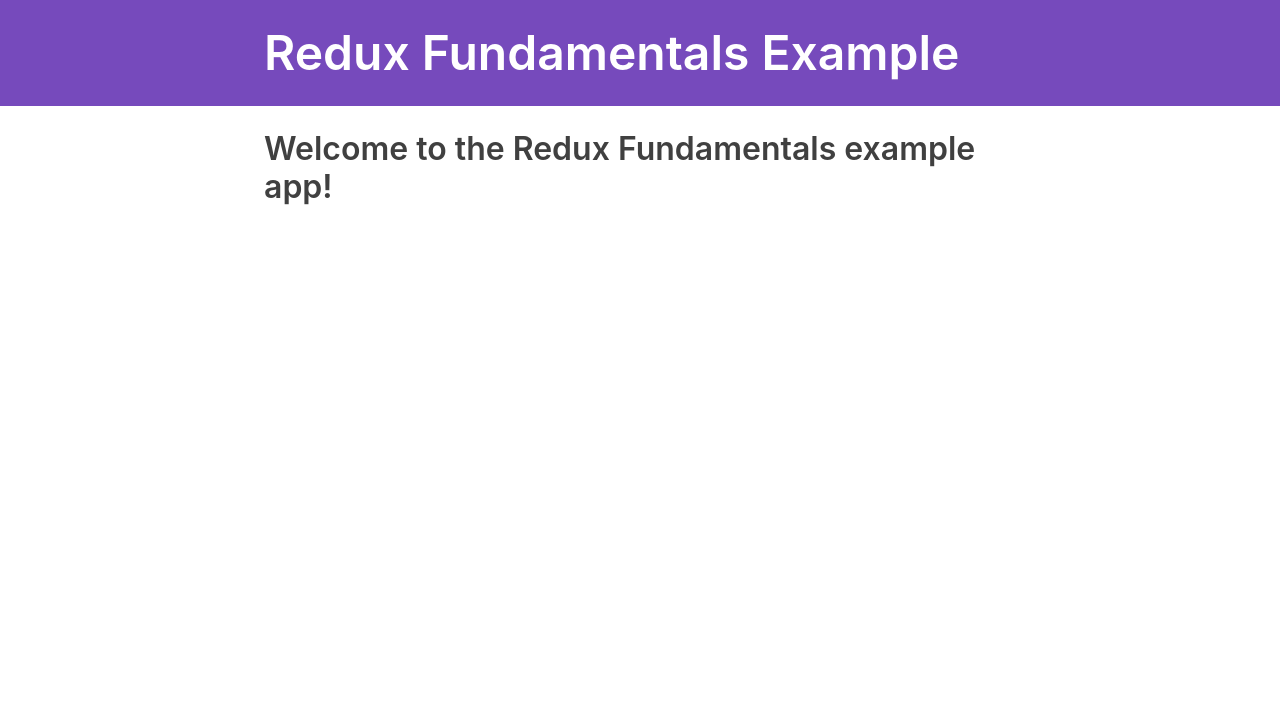
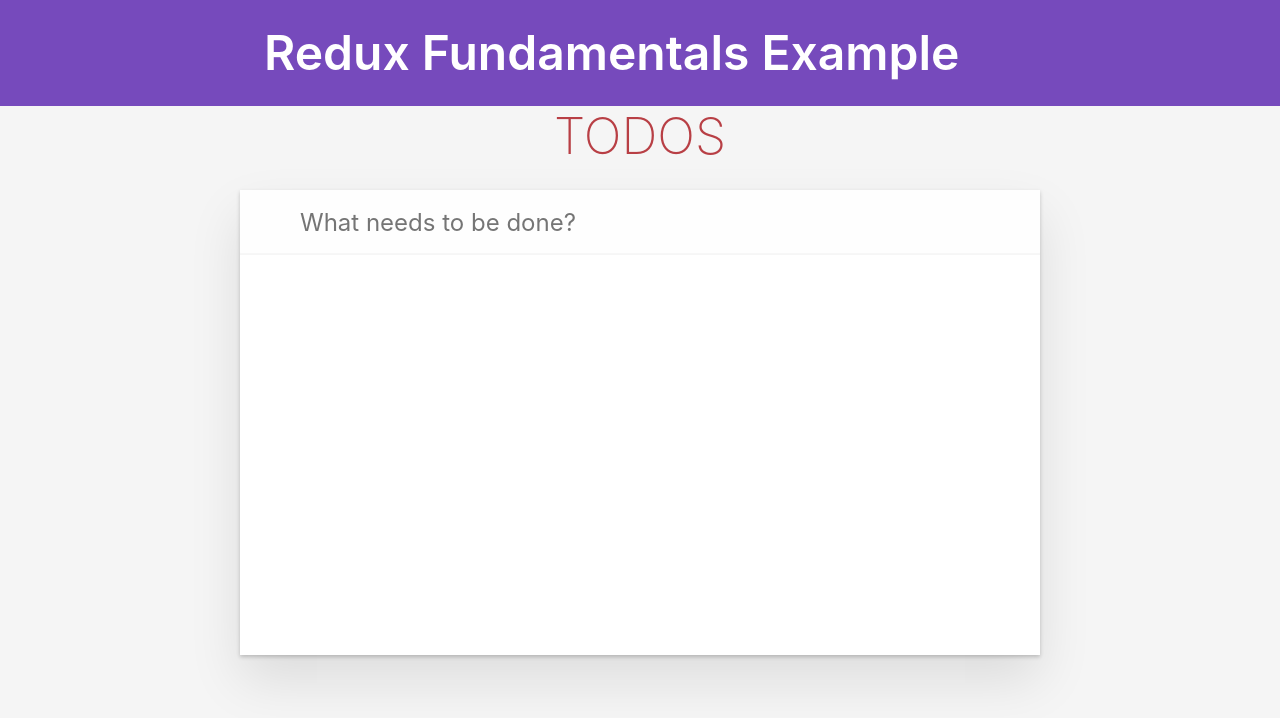
Before and after one commit to thanhlongnguyen140499/redux-fundamental-docs-sample, a React (Create React App) app: page / in a window 1280 px wide. Shown: the top 718 px of the page. Built offline with nearby package versions, Linux system fonts and the light colour scheme; what miragejs would draw is missing.

Commit message:
master: update - show todo list

```diff
--- a/package.json
+++ b/package.json
@@ -11,6 +11,7 @@
     "miragejs": "^0.1.35",
     "react": "^16.13.1",
     "react-dom": "^16.13.1",
+    "react-redux": "^8.0.5",
     "react-scripts": "3.4.3",
     "redux": "^4.2.1",
     "redux-devtools-extension": "^2.13.9",
--- a/src/App.js
+++ b/src/App.js
@@ -1,4 +1,6 @@
 import React from 'react'
+import TodoList from './features/todos/TodoList'
+import Header from './features/header/Header'
 
 function App() {
   return (
@@ -6,15 +8,17 @@ function App() {
       <nav>
         <section>
           <h1>Redux Fundamentals Example</h1>
-
-          <div className="navContent">
-            <div className="navLinks"></div>
+        </section>
+      </nav>
+      <main>
+        <section className="medium-container">
+          <h2>TODOS</h2>
+          <div className="todoapp">
+            <Header />
+            <TodoList />
           </div>
         </section>
-      </nav>
-      <section>
-        <h2>Welcome to the Redux Fundamentals example app!</h2>
-      </section>
+      </main>
     </div>
   )
 }
--- /dev/null
+++ b/src/features/filters/colors.js
@@ -0,0 +1,3 @@
+export const availableColors = ['green', 'blue', 'orange', 'purple', 'red']
+
+export const capitalize = (s) => s[0].toUpperCase() + s.slice(1)
--- /dev/null
+++ b/src/features/header/Header.js
@@ -0,0 +1,33 @@
+import React, { useState } from 'react'
+import { useDispatch } from 'react-redux'
+
+const Header = () => {
+  const [text, setText] = useState('')
+  const dispatch = useDispatch()
+
+  const handleChange = (e) => setText(e.target.value)
+
+  const handleKeyDown = (e) => {
+    // If pressed the Enter key:
+    const trimmedText = text.trim()
+    if (e.which === 13 && trimmedText) {
+      dispatch({ type: 'todos/todoAdded', payload: trimmedText })
+      //   And clear out the text input
+      setText('')
+    }
+  }
+
+  return (
+    <header className="header">
+      <input
+        className="new-todo"
+        placeholder="What needs to be done?"
+        value={text}
+        onChange={handleChange}
+        onKeyDown={handleKeyDown}
+      />
+    </header>
+  )
+}
+
+export default Header
--- /dev/null
+++ b/src/features/todos/TodoList.js
@@ -0,0 +1,18 @@
+import React from 'react'
+import { useSelector } from 'react-redux'
+import TodoListItem from './TodoListItem'
+
+const selectTodoIds = (state) => state.todos.map((todo) => todo.id)
+
+const TodoList = () => {
+  const todoIds = useSelector(selectTodoIds)
+
+  // since `todos` is an array, we can loop over it
+  const renderedListItems = todoIds.map((todoId) => {
+    return <TodoListItem key={todoId} todo={todoId} />
+  })
+
+  return <ul className="todo-list">{renderedListItems}</ul>
+}
+
+export default TodoList
--- /dev/null
+++ b/src/features/todos/TodoListItem.js
@@ -0,0 +1,51 @@
+import React from 'react'
+import { useSelector } from 'react-redux'
+import { availableColors, capitalize } from '../filters/colors'
+import { ReactComponent as TimesSolid } from './times-solid.svg'
+
+const selectTodoById = (state, todoId) => {
+  return state.todos.find((todo) => todo.id === todoId)
+}
+
+const colorOptions = availableColors.map((c) => (
+  <option key={c} value={c}>
+    {capitalize(c)}
+  </option>
+))
+
+const TodoListItem = ({ id }) => {
+  const todo = useSelector((state) => selectTodoById(state, id))
+  const { text, completed, color } = todo
+
+  return (
+    <li>
+      <div className="view">
+        <div className="segment label">
+          <input
+            className="toggle"
+            type="checkbox"
+            checked={completed}
+            onChange={() => {}}
+          />
+          <div className="todo-text">{text}</div>
+        </div>
+        <div className="segment buttons">
+          <select
+            className="colorPicker"
+            value={color}
+            style={{ color }}
+            onChange={() => {}}
+          >
+            <option value=""></option>
+            {colorOptions}
+          </select>
+          <button className="destroy" onClick={() => {}}>
+            <TimesSolid />
+          </button>
+        </div>
+      </div>
+    </li>
+  )
+}
+
+export default TodoListItem
--- a/src/features/todos/todosSlice.js
+++ b/src/features/todos/todosSlice.js
@@ -1,7 +1,7 @@
 const initialState = [
-  { id: 0, text: 'Learn React', completed: true },
-  { id: 1, text: 'Learn Redux', completed: false, color: 'purple' },
-  { id: 2, text: 'Build something fun!', completed: false, color: 'blue' },
+  // { id: 0, text: 'Learn React', completed: true },
+  // { id: 1, text: 'Learn Redux', completed: false, color: 'purple' },
+  // { id: 2, text: 'Build something fun!', completed: false, color: 'blue' },
 ]
 
 function nextTodoId(todos) {
--- a/src/index.js
+++ b/src/index.js
@@ -6,6 +6,7 @@ import App from './App'
 import './api/server'
 
 import store from './store'
+import { Provider } from 'react-redux'
 
 // Log the initial state
 // console.log('Initial state: ', store.getState())
@@ -13,13 +14,13 @@ import store from './store'
 
 // Every time the state changes, log it
 // Note that subscribe() returns a function for unregistering the listener
-const unsubscribe = store.subscribe(() =>
-  console.log('State after dispatch: ', store.getState())
-)
+// const unsubscribe = store.subscribe(() =>
+//   console.log('State after dispatch: ', store.getState())
+// )
 
-console.log('Dispatching action')
-store.dispatch({ type: 'todos/todoAdded', payload: 'Learn about actions' })
-console.log('Dispatch complete')
+// console.log('Dispatching action')
+// store.dispatch({ type: 'todos/todoAdded', payload: 'Learn about actions' })
+// console.log('Dispatch complete')
 
 // store.dispatch({ type: 'todos/todoAdded', payload: 'Learn about reducers' })
 // store.dispatch({ type: 'todos/todoAdded', payload: 'Learn about stores' })
@@ -34,9 +35,8 @@ console.log('Dispatch complete')
 //   payload: { color: 'red', changeType: 'added' }
 // })
 
-
 // Stop listening to state updates
-unsubscribe()
+// unsubscribe()
 
 // Dispatch one more action to see what happens
 
@@ -44,7 +44,9 @@ unsubscribe()
 
 ReactDOM.render(
   <React.StrictMode>
-    <App />
+    <Provider store={store}>
+      <App />
+    </Provider>
   </React.StrictMode>,
   document.getElementById('root')
 )
```
Also changed, not shown: src/features/footer/Footer.js (added, +11 -0 lines), src/features/todos/times-solid.svg (added), 1 other file (tests, documents, lock files or other folders).
